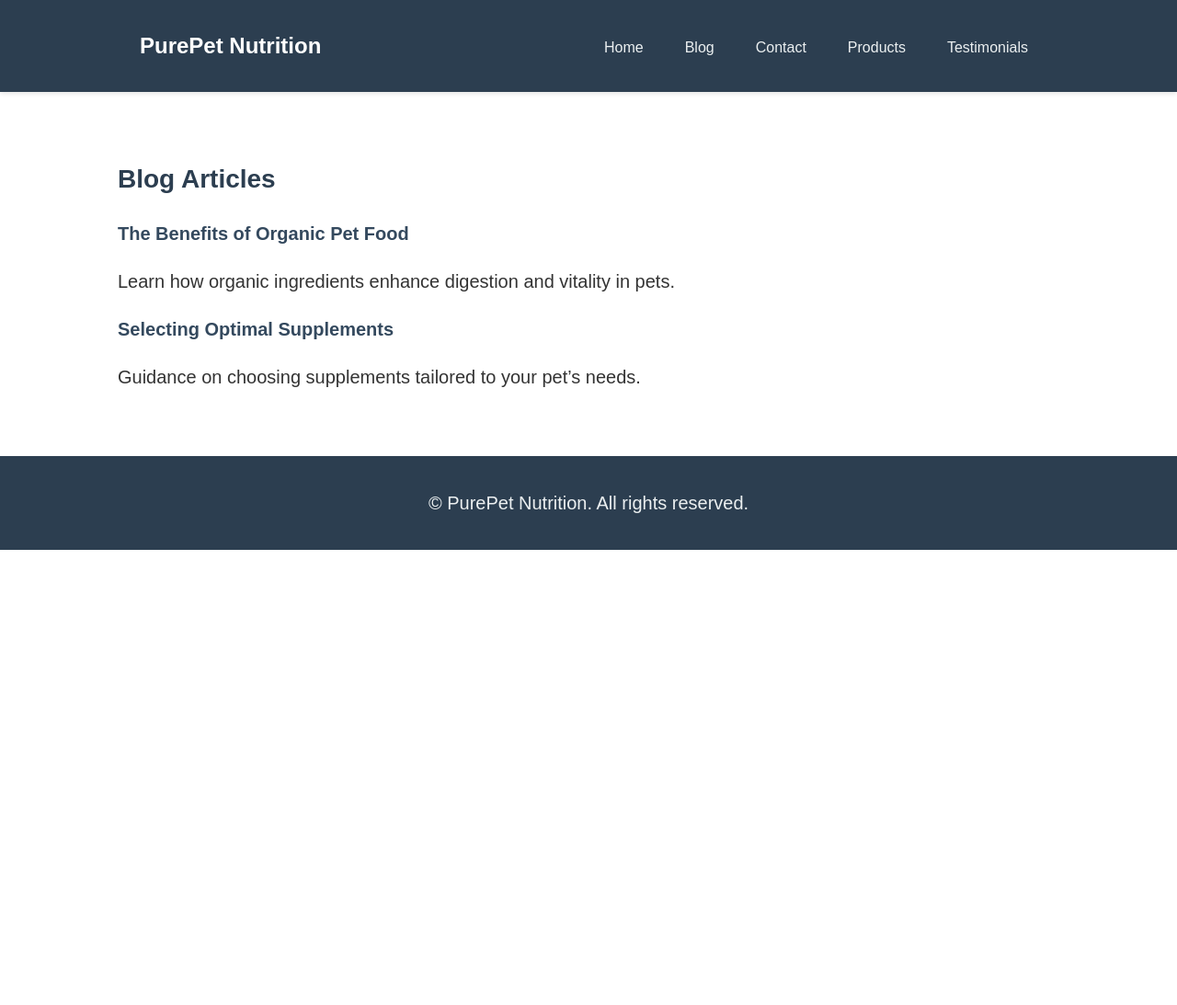
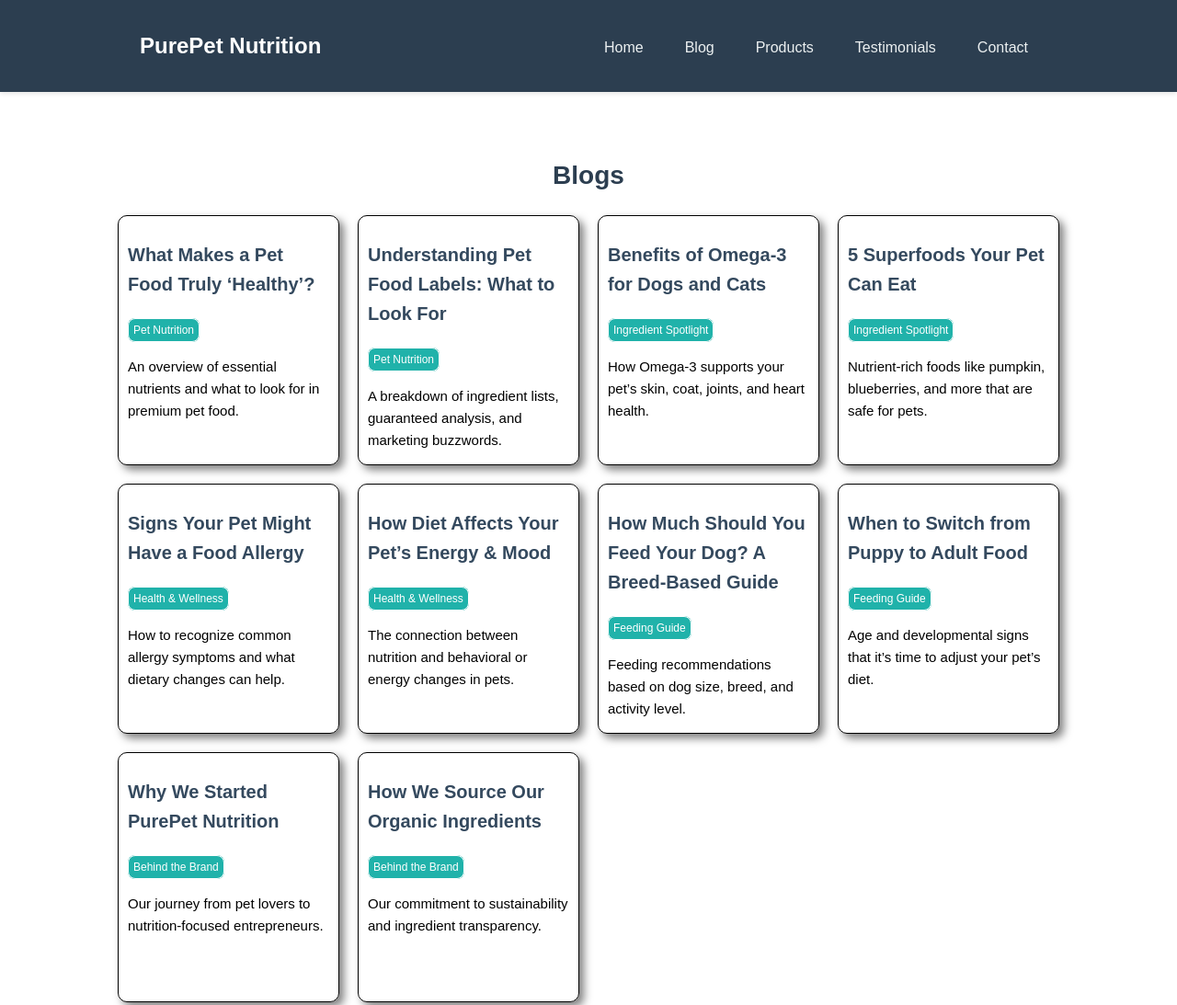
Before and after one commit to Ram-cpu-coder/Static_PurePetNutrition, a plain HTML site: page pages/Blog.html in a window 1280 px wide. Shown: the top 1093 px of the page at 92% size. Before the commit the page ends 800 px from the top, so only its background shows below. Drawn offline with Linux system fonts and the light colour scheme.

Commit message:
feat: contact, blog, products

```diff
--- a/pages/Blog.html
+++ b/pages/Blog.html
@@ -15,9 +15,9 @@
 
         <li><a href="../index.html">Home</a></li>
         <li><a href="/">Blog</a></li>
-        <li><a href="./Contact.html">Contact</a></li>
         <li><a href="./Products.html">Products</a></li>
         <li><a href="./Testimonials.html">Testimonials</a></li>
+        <li><a href="./Contact.html">Contact</a></li>
         </nav>
         <div id="hamburger" onclick="toggleNavMenu()">
           <svg
@@ -60,27 +60,15 @@
       <ul>
         <li><a href="../index.html">Home</a></li>
         <li><a href="/">Blog</a></li>
-        <li><a href="./Contact.html">Contact</a></li>
         <li><a href="./Products.html">Products</a></li>
         <li><a href="./Testimonials.html">Testimonials</a></li>
+        <li><a href="./Contact.html">Contact</a></li>
       </ul>
     </div>
 
     <main>
-      <section class="content">
-        <h1>Blog Articles</h1>
-        <article>
-          <h2>The Benefits of Organic Pet Food</h2>
-          <p>
-            Learn how organic ingredients enhance digestion and vitality in
-            pets.
-          </p>
-        </article>
-        <article>
-          <h2>Selecting Optimal Supplements</h2>
-          <p>Guidance on choosing supplements tailored to your pet’s needs.</p>
-        </article>
-      </section>
+      <h1 style="text-align: center;">Blogs</h1>
+      <section id="blogsContainer" class="cardContainer"></section>
     </main>
 
     <footer>
--- a/script.js
+++ b/script.js
@@ -10,3 +10,70 @@ function toggleNavMenu() {
         menuBox.style.display = "none";
     }
 }
+
+
+// blog page
+const blogArr = [
+    {
+        "title": "What Makes a Pet Food Truly ‘Healthy’?",
+        "category": "Pet Nutrition",
+        "description": "An overview of essential nutrients and what to look for in premium pet food."
+    },
+    {
+        "title": "Understanding Pet Food Labels: What to Look For",
+        "category": "Pet Nutrition",
+        "description": "A breakdown of ingredient lists, guaranteed analysis, and marketing buzzwords."
+    },
+    {
+        "title": "Benefits of Omega-3 for Dogs and Cats",
+        "category": "Ingredient Spotlight",
+        "description": "How Omega-3 supports your pet’s skin, coat, joints, and heart health."
+    },
+    {
+        "title": "5 Superfoods Your Pet Can Eat",
+        "category": "Ingredient Spotlight",
+        "description": "Nutrient-rich foods like pumpkin, blueberries, and more that are safe for pets."
+    },
+    {
+        "title": "Signs Your Pet Might Have a Food Allergy",
+        "category": "Health & Wellness",
+        "description": "How to recognize common allergy symptoms and what dietary changes can help."
+    },
+    {
+        "title": "How Diet Affects Your Pet’s Energy & Mood",
+        "category": "Health & Wellness",
+        "description": "The connection between nutrition and behavioral or energy changes in pets."
+    },
+    {
+        "title": "How Much Should You Feed Your Dog? A Breed-Based Guide",
+        "category": "Feeding Guide",
+        "description": "Feeding recommendations based on dog size, breed, and activity level."
+    },
+    {
+        "title": "When to Switch from Puppy to Adult Food",
+        "category": "Feeding Guide",
+        "description": "Age and developmental signs that it’s time to adjust your pet’s diet."
+    },
+    {
+        "title": "Why We Started PurePet Nutrition",
+        "category": "Behind the Brand",
+        "description": "Our journey from pet lovers to nutrition-focused entrepreneurs."
+    },
+    {
+        "title": "How We Source Our Organic Ingredients",
+        "category": "Behind the Brand",
+        "description": "Our commitment to sustainability and ingredient transparency."
+    }
+]
+const blogsContainer = document.getElementById("blogsContainer");
+const blogHTML = blogArr.map((item) => {
+    return `<a href ="https://dev.to/"><article class="blogCard">
+        <h2>${item.title}</h2>
+        <span class="badge">${item.category}</span>
+        <p>
+            ${item.description}
+        </p>
+    </article></a>`
+}).join("")
+
+blogsContainer.innerHTML = blogHTML;
--- a/styles.css
+++ b/styles.css
@@ -60,6 +60,10 @@ button {
     border-radius: 4px;
     cursor: pointer;
     transition: background-color 0.3s ease;
+}
+
+button:hover {
+    background-color: #2980b9;
 }
 
 main {
@@ -168,8 +172,6 @@ display: flex;
     text-align: center;
     order: 2;
 
-    /* border: 2px solid red; */
-
     h1{
         font-size: 45px;
     }
@@ -194,12 +196,38 @@ display: flex;
 
 .description{
     text-align: center;
-    /* border: 2px solid black; */
 }
-
-button:hover {
-    background-color: #2980b9;
+/* -------------------------------------------------index.html----------------------- */
+/* -------------------------------------------------blog.html----------------------- */
+.blogCard{
+    height: 250px;
+    border: 1px solid black;
+    border-radius: 10px;
+    padding: 10px;
+    box-shadow: 5px 5px 10px 0px rgba(0,0,0,0.5);
+    p{
+        font-size: 15px;
+        padding: 0px;
+    }
 }
+.badge{
+font-size: 12px;
+border: 1px solid;
+border-radius: 8px;
+padding: 5px;
+background: lightseagreen;
+color: white;
+}
+.cardContainer{
+    display: grid;
+    grid-template-columns: repeat(4, 1fr);;
+    gap: 20px;
+    a{
+        text-decoration: none;
+        color: black;
+    }
+}
+/* -------------------------------------------------blog.html----------------------- */
 
 .product-list {
     display: grid;
@@ -250,20 +278,44 @@ footer {
     margin-top: 30px;
 }
 
+/* -------------------------------------------------blog.html----------------------- */
 
+/* -------------------------------------------------contact.html----------------------- */
+.content{
+    display: flex;
+    flex-direction: column;
+    justify-content: center;
+    align-items: center;
+}
+
+form{
+    width: 80%;
+}
+
+/* -------------------------------------------------contact.html----------------------- */
+
+
+/* -------------------------------------------------product.html----------------------- */
+
+
+/* -------------------------------------------------products.html----------------------- */
 
 
 /* -------------------------------------------media query----------------------------- */
-/* Extra small devices (phones, 600px and down) */
-@media only screen and (max-width: 600px) {}
 
-/* Small devices (portrait tablets and large phones, 600px and up) */
-@media only screen and (max-width: 600px) {}
-
-/* Medium devices (landscape tablets, 768px and up) */
-@media only screen and (max-width: 768px) {
-    #menuBox {
-        width: 100%;
+/* Extra large devices (large laptops and desktops, 1200px and up) */
+@media only screen and (max-width: 1200px) {
+    .homeSection{
+        flex-direction: column;
+    }
+    .hero{
+        order:1
+    }
+    .heroImage{
+        order:2
+    }
+    .cardContainer{
+    grid-template-columns: repeat(3, 1fr);;
     }
 }
 
@@ -277,17 +329,30 @@ footer {
 nav{
     display: none;
 }
+.blogCard{
+    height: auto;
+}
 }
 
-/* Extra large devices (large laptops and desktops, 1200px and up) */
-@media only screen and (max-width: 1200px) {
-    .homeSection{
-        flex-direction: column;
+/* Medium devices (landscape tablets, 768px and up) */
+@media only screen and (max-width: 768px) {
+    #menuBox {
+        width: 100%;
     }
-    .hero{
-        order:1
-    }
-    .heroImage{
-        order:2
+    .cardContainer{
+    grid-template-columns: repeat(2, 1fr);
     }
 }
+
+/* Extra small devices (phones, 600px and down) */
+@media only screen and (max-width: 600px) {
+     .cardContainer{
+    grid-template-columns: 1fr;
+    }
+    .blogCard{
+    height: auto;
+}
+}
+
+/* Small devices (portrait tablets and large phones, 600px and up) */
+@media only screen and (max-width: 600px) {}
```
Also changed, not shown: index.html (+2 -2 lines), pages/Contact.html (+10 -10 lines), pages/Products.html (+7 -16 lines), pages/Testimonials.html (+2 -2 lines), scripts/productsScript.js (added, +64 -0 lines).
